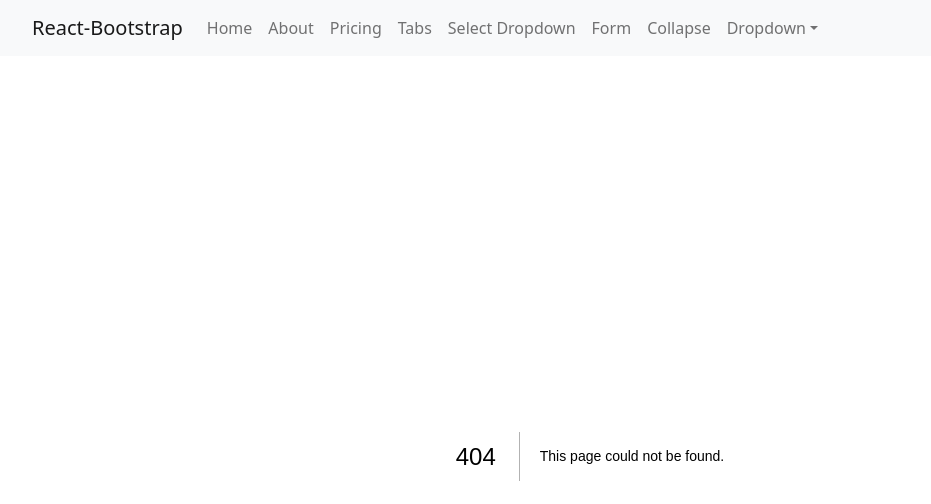
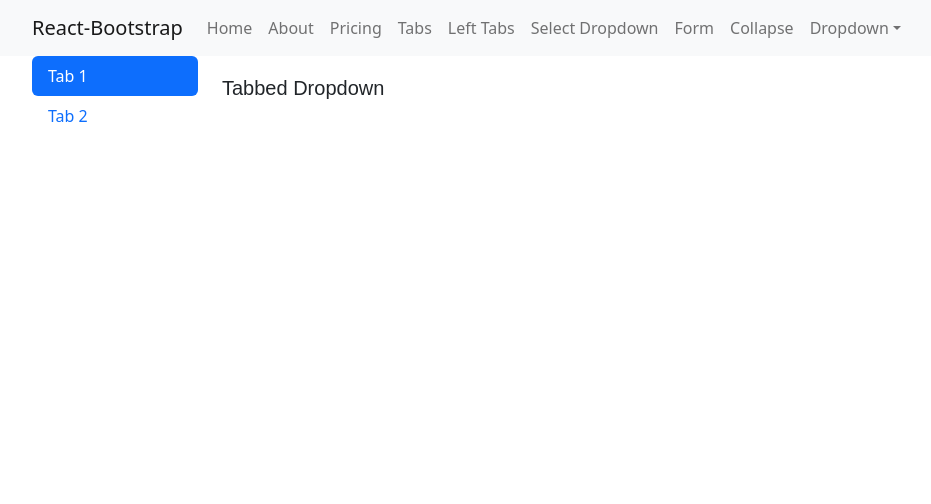
Before and after one commit to brandonwirz/nextjs-sandbox, a Next.js app: page /nav-components/custom-tab in a window 1280 px wide. Before the commit this address had no page. Shown: the top 504 px of the page, without its empty margins (50-981 px from the left). Built offline with nearby package versions, Linux system fonts and the light colour scheme.

Commit message:
tabbed-dropdown

```diff
--- /dev/null
+++ b/src/pages/nav-components/custom-tab.js
@@ -0,0 +1,35 @@
+import { Container, Col, Row, Nav, Tab } from "react-bootstrap";
+import TabbedDrpDwn from "./tabbed-dropdown";
+
+function LeftTabs() {
+  return (
+    <Container>
+      <Tab.Container id="left-tabs-example" defaultActiveKey="first">
+        <Row>
+          <Col sm={2}>
+            <Nav variant="pills" className="flex-column">
+              <Nav.Item>
+                <Nav.Link eventKey="first">Tab 1</Nav.Link>
+              </Nav.Item>
+              <Nav.Item>
+                <Nav.Link eventKey="second">Tab 2</Nav.Link>
+              </Nav.Item>
+            </Nav>
+          </Col>
+          <Col sm={10}>
+            <Tab.Content>
+              <Tab.Pane eventKey="first">
+                <TabbedDrpDwn />
+              </Tab.Pane>
+              <Tab.Pane eventKey="second">
+                <TabbedDrpDwn />
+              </Tab.Pane>
+            </Tab.Content>
+          </Col>
+        </Row>
+      </Tab.Container>
+    </Container>
+  );
+}
+
+export default LeftTabs;
--- /dev/null
+++ b/src/pages/nav-components/tabbed-dropdown.js
@@ -0,0 +1,9 @@
+import { Container } from "react-bootstrap";
+
+export default function TabbedDropdown() {
+  return (
+    <div className="">
+      <h5 className="title">Tabbed Dropdown</h5>
+    </div>
+  );
+}
--- a/src/pages/nav.js
+++ b/src/pages/nav.js
@@ -13,6 +13,7 @@ function NavbarMain() {
             <Nav.Link href="/nav-components/about">About</Nav.Link>
             <Nav.Link href="/nav-components/pricing">Pricing</Nav.Link>
             <Nav.Link href="/nav-components/tabs">Tabs</Nav.Link>
+            <Nav.Link href="/nav-components/custom-tab">Left Tabs</Nav.Link>
             <Nav.Link href="/selectdropdown">Select Dropdown</Nav.Link>
             <Nav.Link href="/nav-components/form">Form</Nav.Link>
             <Nav.Link href="/nav-components/collapse">Collapse</Nav.Link>
```
